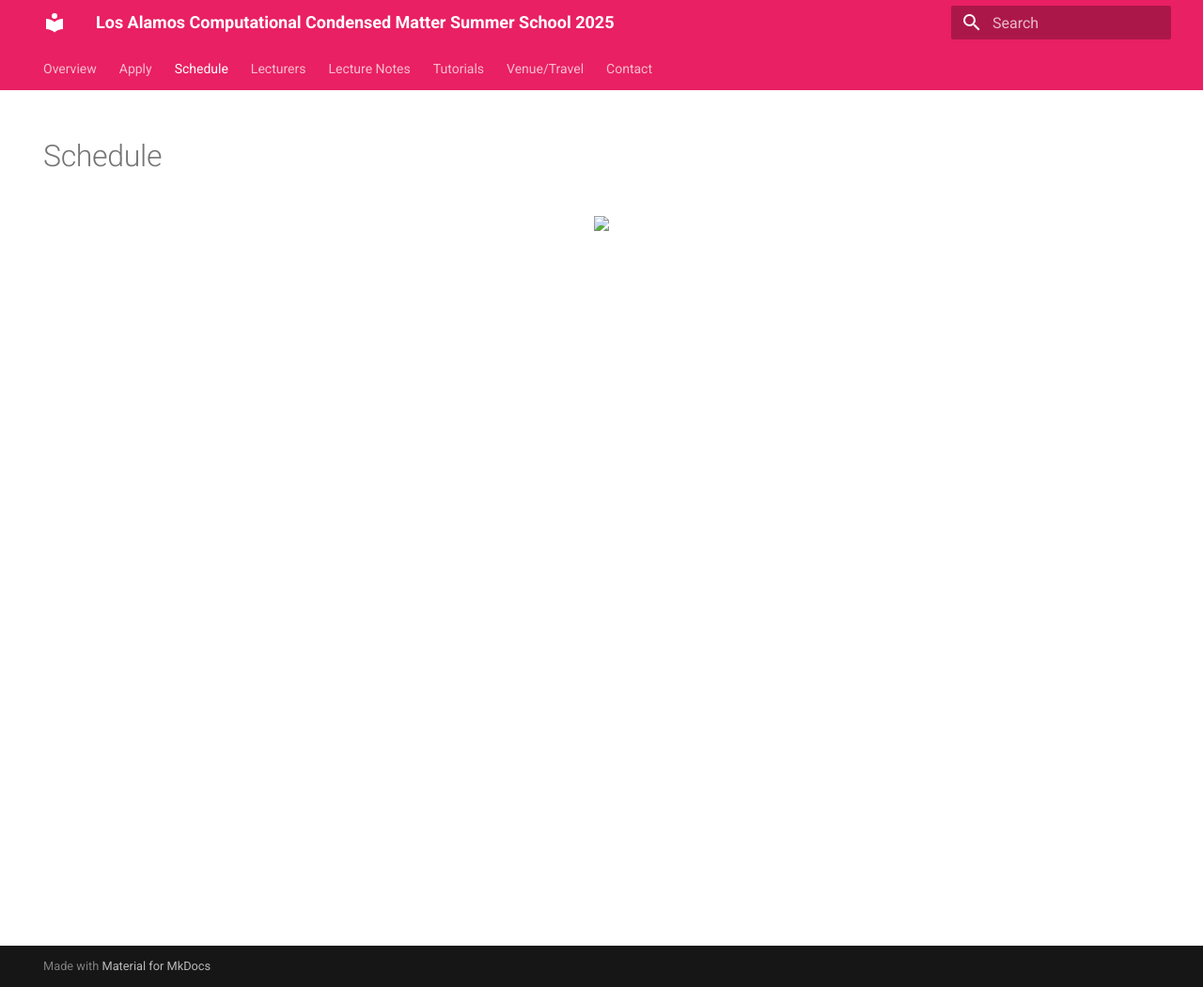
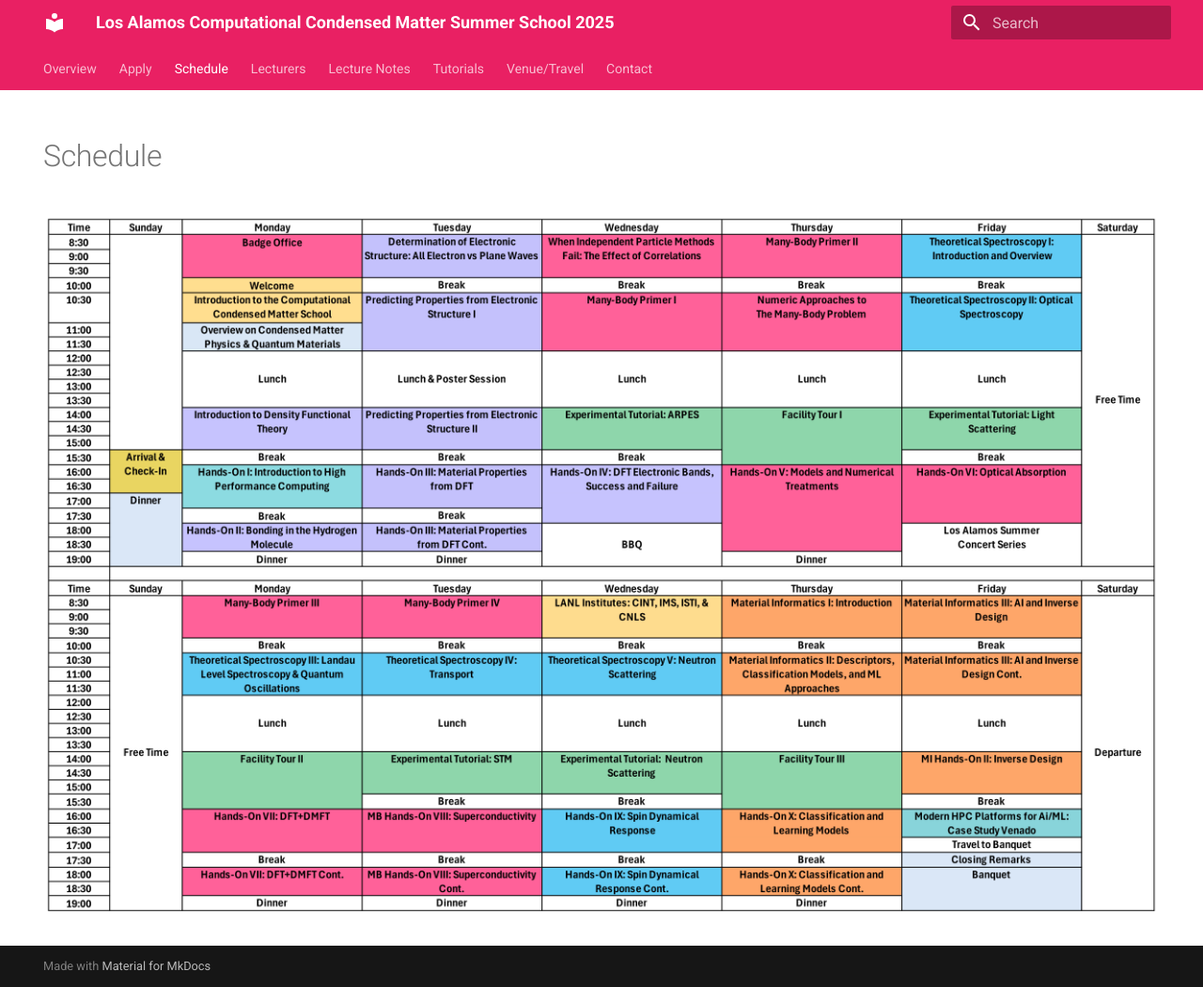
Before and after one commit to LACCMSS/2025, an MkDocs documentation site: the page built from docs/schedule.md, in a window 1280 px wide and 1051 px high. Shown: the whole window at 94% size. Built offline with MkDocs 1.6.1 and Material for MkDocs 9.7.7, drawn with Linux system fonts in a browser that asks for light colours.

Commit message:
Fix schedule link

```diff
--- a/docs/schedule.md
+++ b/docs/schedule.md
@@ -5,8 +5,6 @@
 title: Schedule
 ---
 
-
-
 <p align="center">
-  <img src="assets/images/Schedule.png" />
+  <img src="../assets/images/Schedule.png" />
 </p>
```
